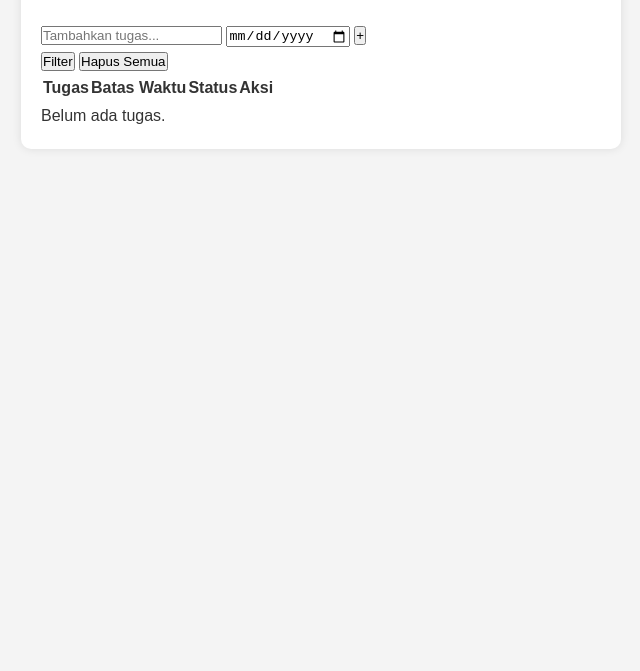
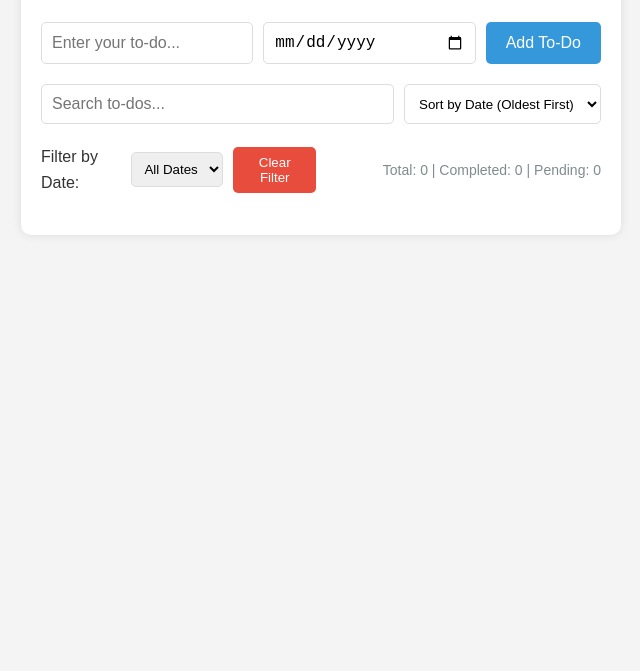
Before and after one commit to Anzar-G/CodingCamp--Muhammad-Nizar-Al-Faris, a plain HTML site: page index.html in a window 1280 px wide. Shown: the part 129-800 px from the top of the page, without its empty margins (319-959 px from the left). Drawn offline with Linux system fonts and the light colour scheme.

Commit message:
Update index.html

```diff
--- a/index.html
+++ b/index.html
@@ -1,41 +1,47 @@
 <!DOCTYPE html>
-<html lang="id">
+<html lang="en">
 <head>
     <meta charset="UTF-8">
     <meta name="viewport" content="width=device-width, initial-scale=1.0">
-    <title>Aplikasi To-Do List</title>
+    <title>To-Do List App</title>
     <link rel="stylesheet" href="css/style.css">
 </head>
 <body>
     <div class="container">
-        <h1 class="app-title">To-Do List</h1>
+        <h1>My To-Do List</h1>
 
-        <div class="input-form">
-            <input type="text" id="todo-input" placeholder="Tambahkan tugas...">
-            <input type="date" id="date-input">
-            <button id="add-button" class="action-button">+</button>
+        <!-- Form Input -->
+        <form id="todoForm">
+            <input type="text" id="todoInput" placeholder="Enter your to-do..." required>
+            <input type="date" id="dateInput" required>
+            <button type="submit">Add To-Do</button>
+        </form>
+
+        <!-- Search and Sort -->
+        <div class="search-sort-section">
+            <input type="text" id="searchInput" placeholder="Search to-dos...">
+            <select id="sortSelect">
+                <option value="date-asc">Sort by Date (Oldest First)</option>
+                <option value="alpha-asc">Sort Alphabetically (A-Z)</option>
+            </select>
         </div>
 
-        <div class="controls">
-            <button id="filter-button" class="filter-button">Filter</button>
-            <button id="delete-all-button" class="delete-all-button">Hapus Semua</button>
+        <!-- Filter and Stats -->
+        <div class="filter-stats-section">
+            <div class="filter-section">
+                <label for="filterDate">Filter by Date:</label>
+                <select id="filterDate">
+                    <option value="">All Dates</option>
+                </select>
+                <button id="clearFilter">Clear Filter</button>
+            </div>
+            <div class="stats" id="stats">
+                <!-- Stats will be populated by JS -->
+            </div>
         </div>
 
-        <div class="todo-list-container">
-            <table>
-                <thead>
-                    <tr>
-                        <th>Tugas</th>
-                        <th>Batas Waktu</th>
-                        <th>Status</th>
-                        <th>Aksi</th>
-                    </tr>
-                </thead>
-                <tbody id="todo-table-body">
-                    </tbody>
-            </table>
-            <p id="no-task-found" class="no-task-found">Belum ada tugas.</p>
-        </div>
+        <!-- To-Do List Display -->
+        <ul id="todoList"></ul>
     </div>
 
     <script src="js/script.js"></script>
```
